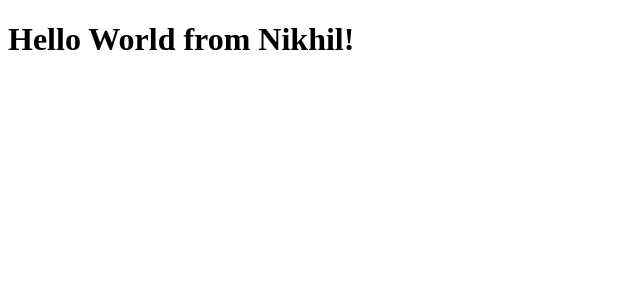
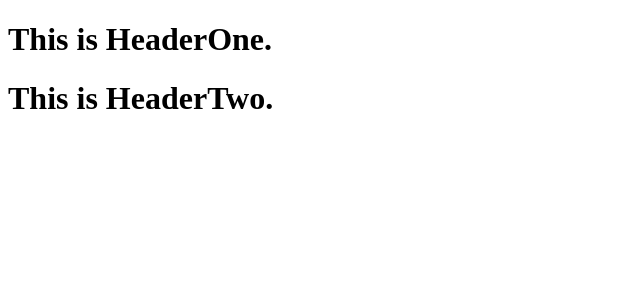
Before and after one commit to Nikhil1604-up/React_Course, a React (Vite) app: page / in a window 1280 px wide. Shown: the top 300 px of the page, without its empty margins (0-640 px from the left). Built offline with nearby package versions, Linux system fonts and the light colour scheme.

Commit message:
Implemented JSX,Functional component

```diff
--- a/App.js
+++ b/App.js
@@ -1,10 +1,31 @@
 import React from "react";
 import ReactDOM from "react-dom/client";
-const heading = React.createElement(
-    "h1",
-    { id: "heading" },
-    "Hello World from Nikhil!"
-  );
+
+
+//JSX -- HTML like syntax
+
+const jsxHeading = <h1>JSX Heading</h1>
+
+
+// React Component  --> i.Class based component ii.Functional component.
+
+const HeadingComponent = () =>{
+    return <h1>This is a heading Component.</h1>
+}
+
+// Component Composition
+
+const HeaderOne = () => (
+    <h1>This is HeaderOne.</h1>
+)
+
+// So this HeaderTwo component which is using HeaderOne component inside it ,so this is called component composition.
+const HeaderTwo = () => (
+    <>
+        <HeaderOne/>
+        <h1>This is HeaderTwo.</h1>
+    </>
+)
 const root = ReactDOM.createRoot(document.getElementById("root"));
 
-root.render(heading);
+root.render(<HeaderTwo/>);
```
